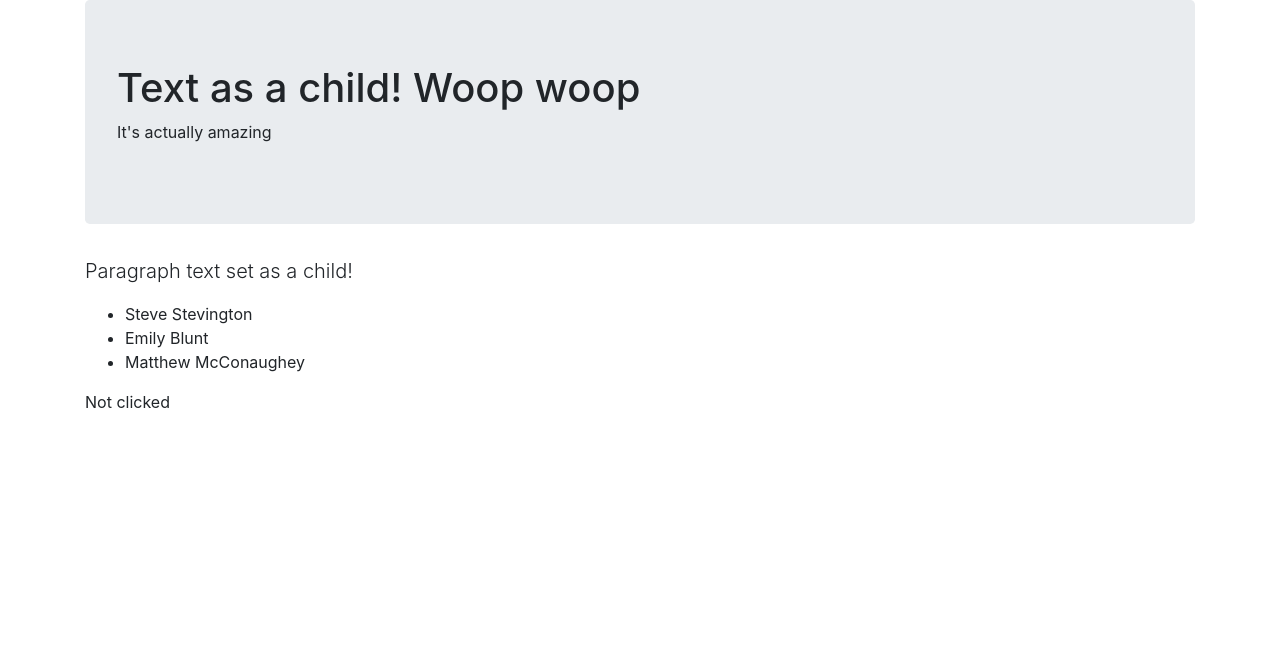
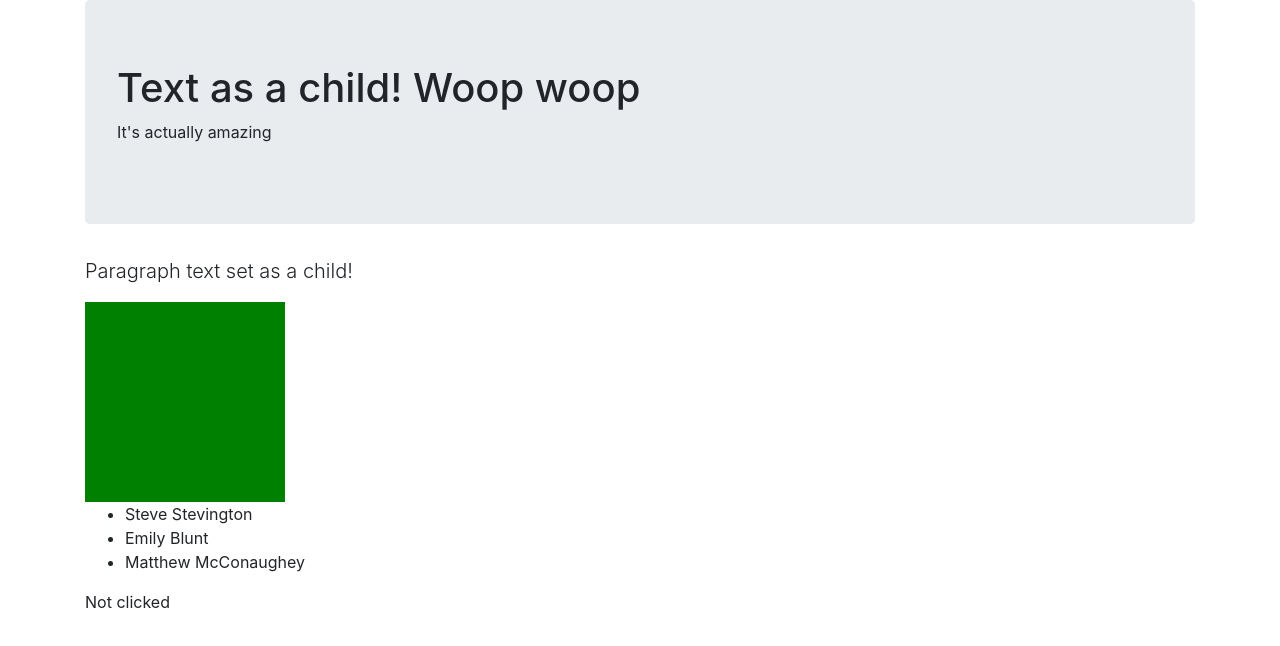
Before and after one commit to zackads/developme, a React (Create React App) app in the folder week_9_react/hello-world/: page / in a window 1280 px wide. Shown: the top 646 px of the page. Built offline with nearby package versions, Linux system fonts and the light colour scheme.

Commit message:
Make Square class-based + add onClick event

```diff
--- a/week_9_react/hello-world/src/App.js
+++ b/week_9_react/hello-world/src/App.js
@@ -4,7 +4,7 @@ import Clicked from "./Clicked.js";
 
 const App = () => (
   <React.Fragment>
-    <Stuff square={false} />
+    <Stuff square={true} color="purple" />
     <Clicked />
   </React.Fragment>
 );
--- a/week_9_react/hello-world/src/Square.js
+++ b/week_9_react/hello-world/src/Square.js
@@ -1,17 +1,38 @@
-import React from "react";
+import React, { Component } from "react";
 
-const Square = (props) => {
-  const boxStyle = {
-    width: "200px",
-    height: "200px",
-    backgroundColor: props.color,
-  };
+class Square extends Component {
+  constructor(props) {
+    super(props);
 
-  return <div style={boxStyle} />;
-};
+    this.state = {
+      boxStyle: {
+        backgroundColor: "green",
+        width: 200,
+        height: 200,
+      },
+    };
 
-Square.defaultProps = {
-  color: "red",
-};
+    this.handleClick = this.handleClick.bind(this);
+  }
+
+  handleClick() {
+    this.setState({
+      boxStyle: {
+        backgroundColor:
+          this.state.boxStyle.backgroundColor === this.props.color
+            ? "green"
+            : this.props.color,
+        width: this.state.boxStyle.width,
+        height: this.state.boxStyle.height,
+      },
+    });
+  }
+
+  render() {
+    return (
+      <div onClick={this.handleClick} style={this.state.boxStyle} /> // JSX
+    );
+  }
+}
 
 export default Square;
```
